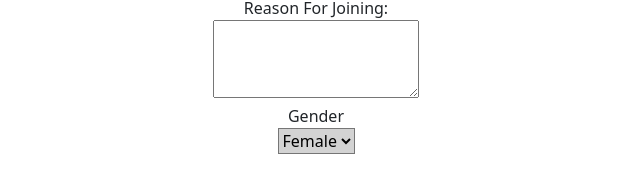
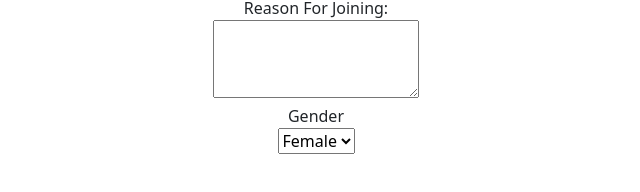
Before and after one commit to Ata0000000/efolio-5032, a Vue app: page / in a window 1280 px wide. Shown: the part 480-672 px from the top of the page, without its empty margins (20-660 px from the left). Built offline with nearby package versions, Linux system fonts and the light colour scheme.

Commit message:
update style.css

```diff
--- a/src/style.css
+++ b/src/style.css
@@ -16,7 +16,3 @@
      border-color: #FF6347; /* More obvious border color change (Tomato) */
      background-color: #FFEBE8; /* Light background color change */
  }
- /* Attribute selectors */
-select[id="gender"] {
-    background-color: #d3d3d3; /* Default background color set to gray */
-}
```
